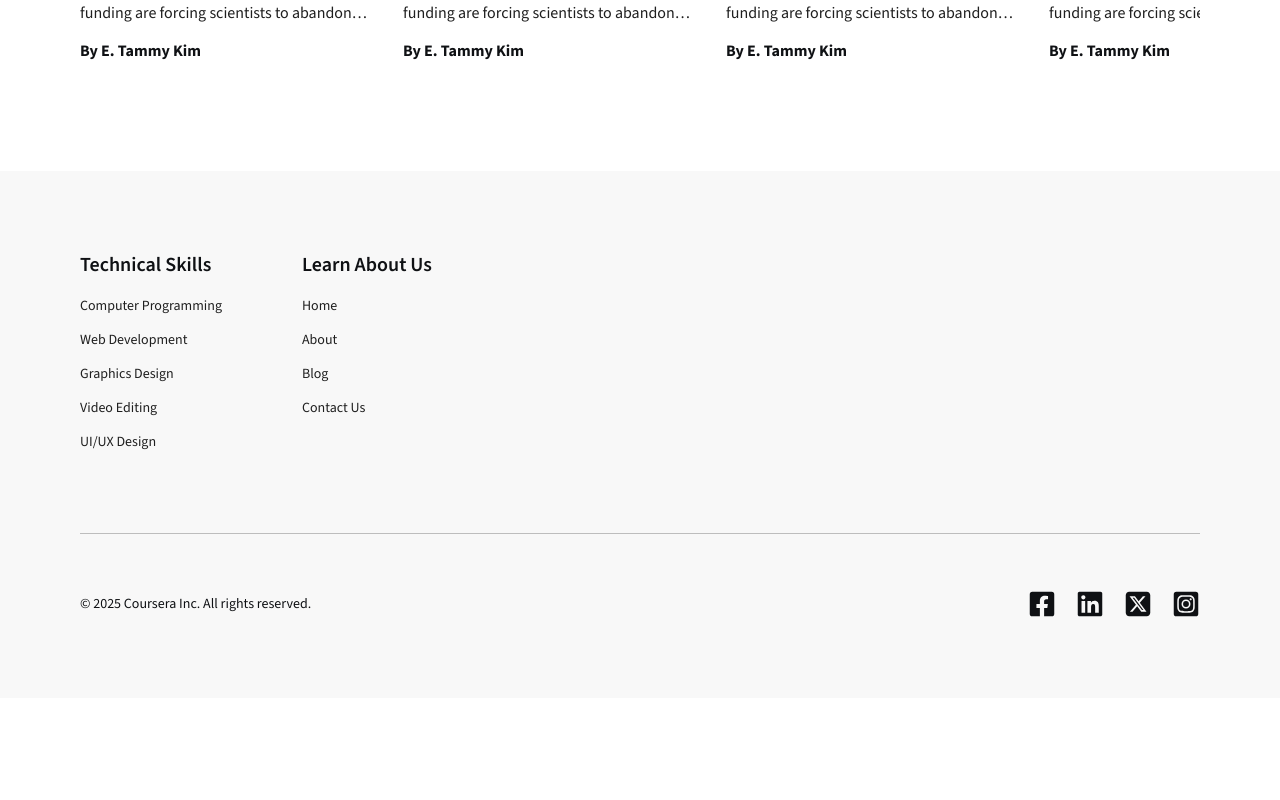
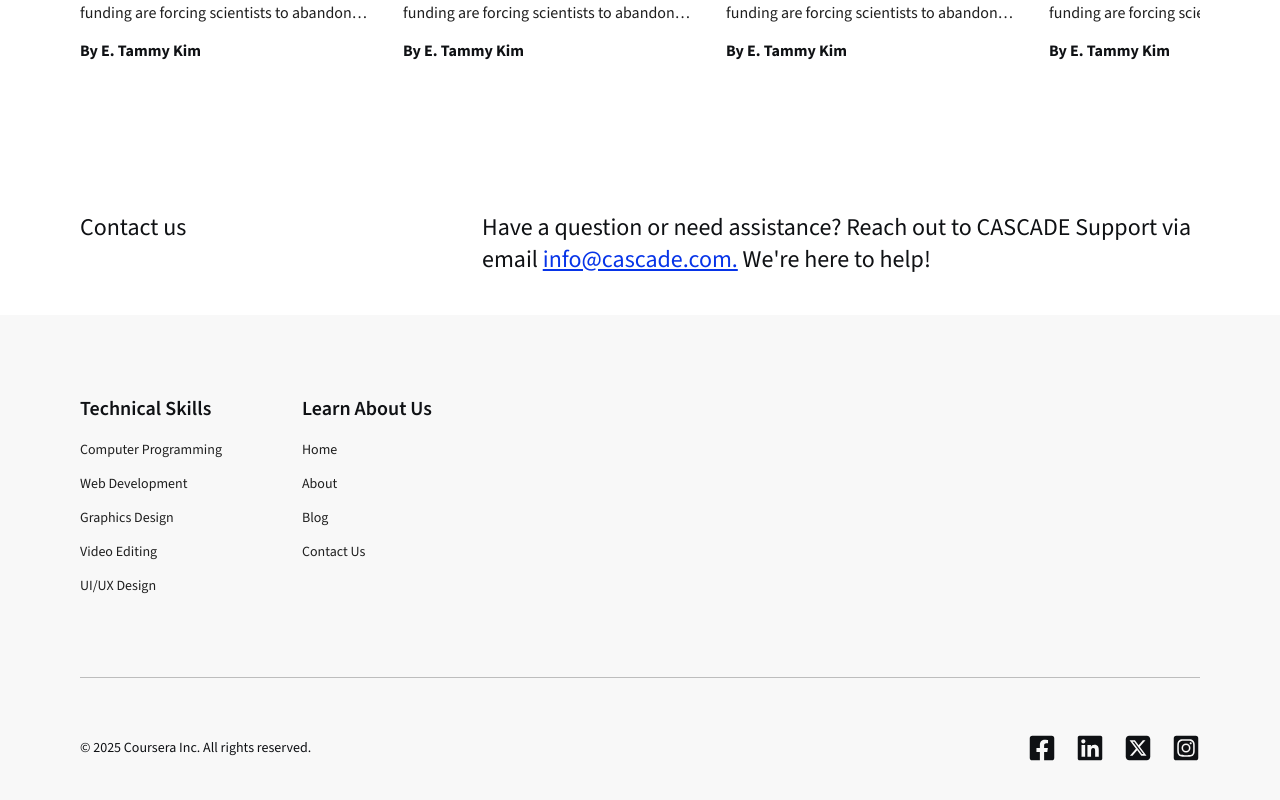
Before and after one commit to HenryAgu/Cascade-v2, a Next.js app: page /blog in a window 1280 px wide. Shown: the part 2727-3527 px from the top of the page. Before the commit the page ends 3425 px from the top, so only its background shows below. Built offline with nearby package versions, Linux system fonts and the light colour scheme; a web font is replaced by a local one.

Commit message:
feat: new section

```diff
--- a/src/app/blog/page.tsx
+++ b/src/app/blog/page.tsx
@@ -3,6 +3,7 @@ import BlogHero from "../components/Blog/BlogHero";
 import JustInBlogs from "../components/Blog/JustInBlogs";
 import TopPick from "../components/Blog/TopPick";
 import DailyColumn from "../components/Blog/DailyColumn";
+import ContactBanner from "../components/ContactBanner";
 
 const BlogPage = () => {
   return (
@@ -11,6 +12,7 @@ const BlogPage = () => {
       <JustInBlogs/>
       <TopPick/>
       <DailyColumn/>
+      <ContactBanner/>
     </main>
   );
 };
```
